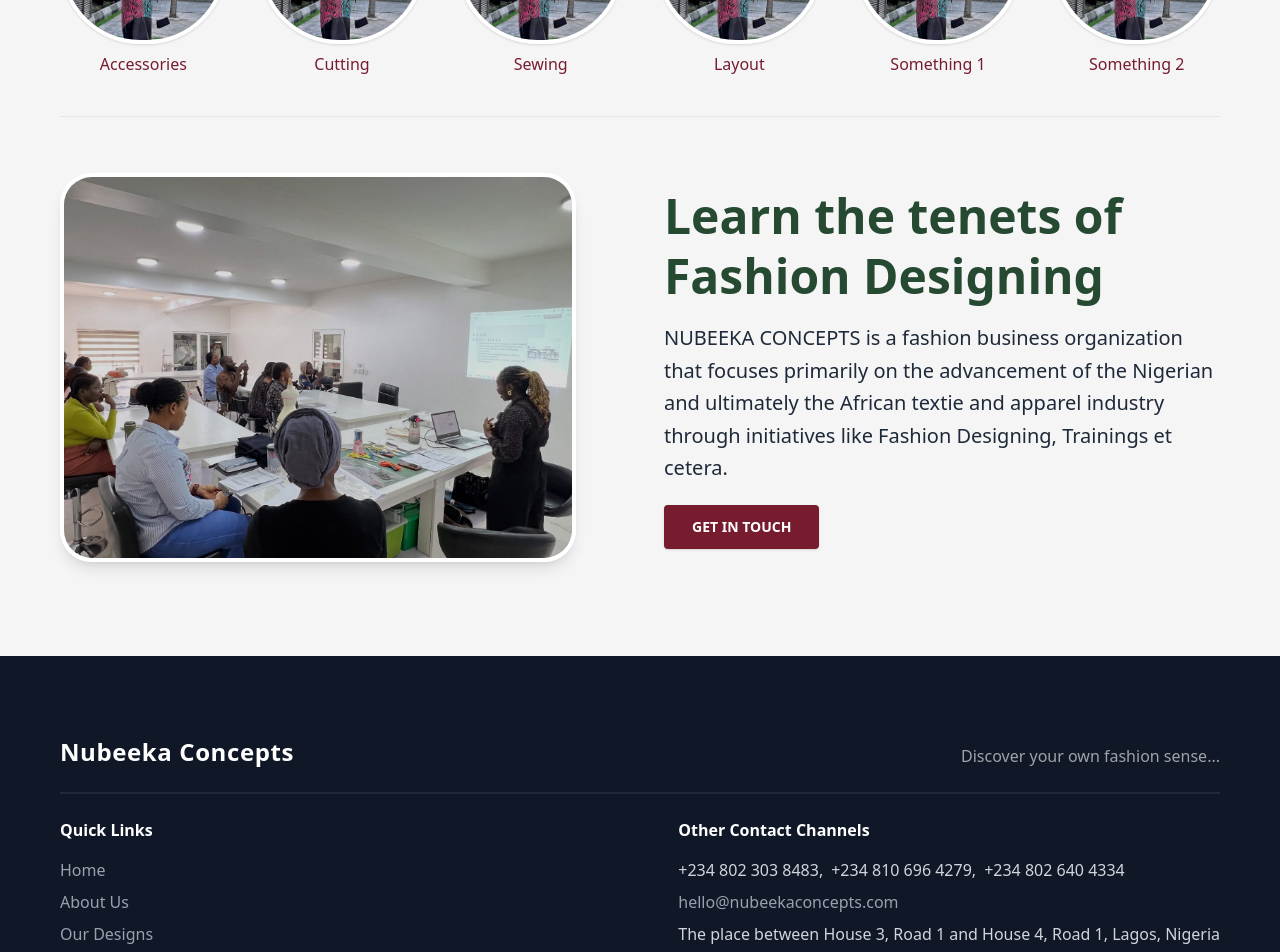
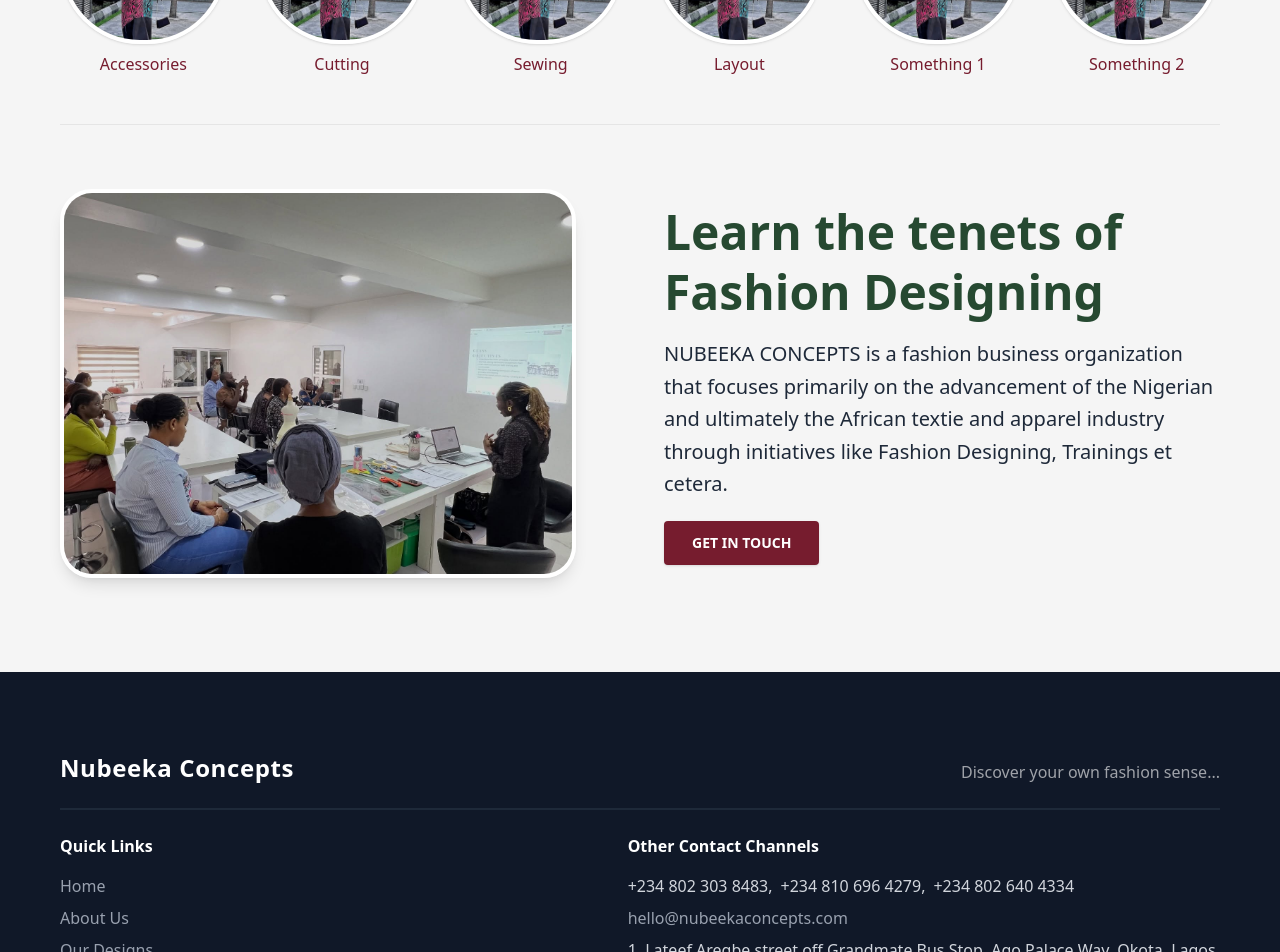
Before and after one commit to Obaitan/nubeeka, a Next.js app: page /academy in a window 1280 px wide. Shown: the part 320-1272 px from the top of the page. Built offline with nearby package versions, Linux system fonts and the light colour scheme.

Commit message:
Update address.

```diff
--- a/src/app/academy/page.tsx
+++ b/src/app/academy/page.tsx
@@ -89,7 +89,7 @@
             <div className="hidden md:block lg:hidden"></div>
           </div>
         </div>
-        <hr className="mt-10 mb-14" />
+        <hr className="mt-12 mb-16" />
         <div className="grid grid-cols-1 lg:grid-cols-2 gap-10 xl:gap-12 items-center">
           <div className="xl:pr-10 w-full md:w-5/6 lg:w-full mx-auto">
             <Image
--- a/src/components/Footer.tsx
+++ b/src/components/Footer.tsx
@@ -59,8 +59,7 @@
                     hello@nubeekaconcepts.com
                   </Link>
                   <p>
-                    The place between House 3, Road 1 and House 4, Road 1,
-                    Lagos, Nigeria
+                   1, Lateef Aregbe street off Grandmate Bus Stop, Ago Palace Way, Okota, Lagos.
                   </p>
                 </div>
               </div>
```
